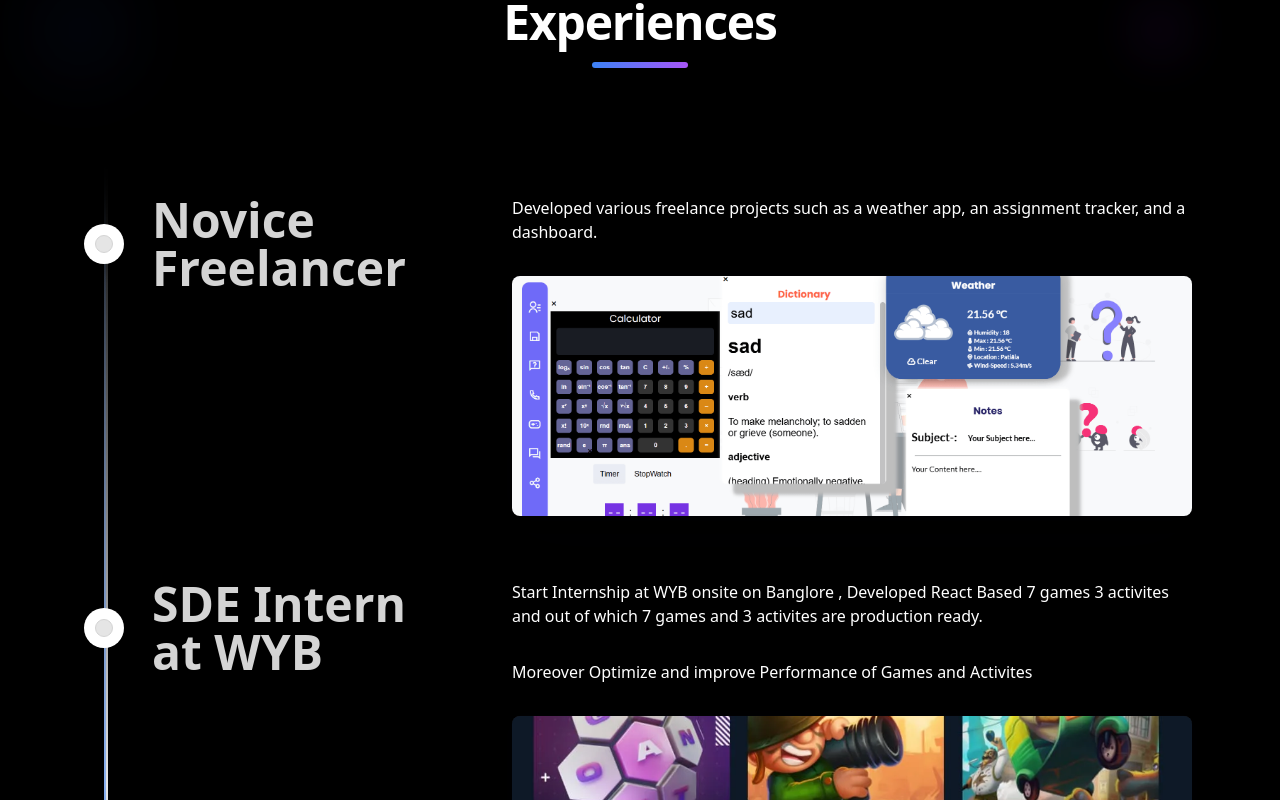
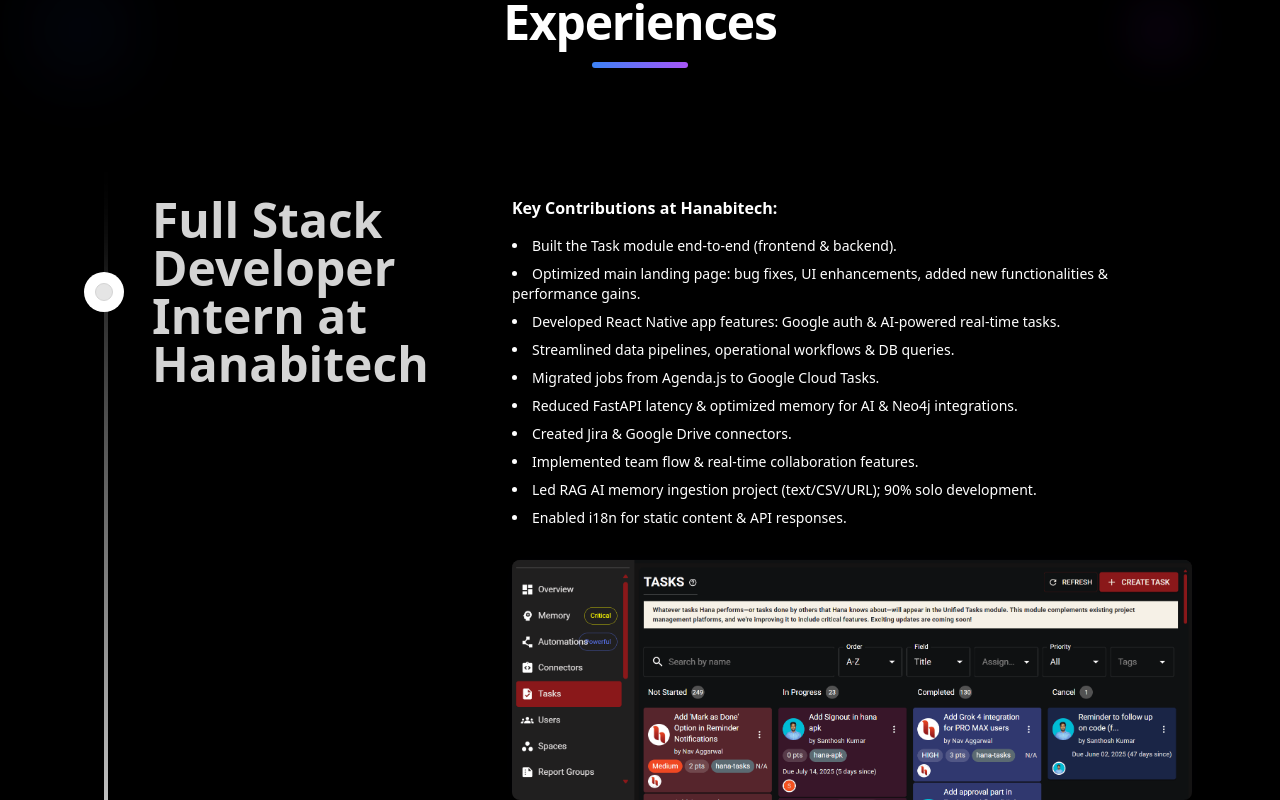
Before and after one commit to SagarKapoorin/Portfolio, a Next.js app: page / in a window 1280 px wide. Shown: the part 2000-2800 px from the top of the page. Built offline with nearby package versions, Linux system fonts and the light colour scheme; no server answers.

Commit message:
updated experience

```diff
--- a/src/components/Experience.tsx
+++ b/src/components/Experience.tsx
@@ -2,23 +2,34 @@
 import React from "react";
 import { Timeline } from "@/components/ui/timeline";
 import img1 from "@/assets/wyb.webp";
-import img2 from "@/assets/develop2.webp";
+import img2 from "@/assets/Hanabi.webp";
 import img3 from "@/assets/start.webp";
 
 export function Experience() {
   const data = [
     {
-      title: "Novice Freelancer",
+      title: "Full Stack Developer Intern at Hanabitech",
       content: (
         <div>
-          <p className="text-white dark:text-neutral-200 text-sm md:text-base font-normal mb-8">
-            Developed various freelance projects such as a weather app, an assignment tracker, and a dashboard.
+          <p className="text-white dark:text-neutral-200 text-sm md:text-base font-semibold mb-4">
+            Key Contributions at Hanabitech:
           </p>
+          <ul className="list-disc list-inside text-white dark:text-neutral-200 text-xs md:text-sm font-normal mb-8 space-y-2">
+            <li>Built the Task module end-to-end (frontend & backend).</li>
+            <li>Optimized main landing page: bug fixes, UI enhancements, added new functionalities & performance gains.</li>
+            <li>Developed React Native app features: Google auth & AI-powered real-time tasks.</li>
+            <li>Streamlined data pipelines, operational workflows & DB queries.</li>
+            <li>Migrated jobs from Agenda.js to Google Cloud Tasks.</li>
+            <li>Reduced FastAPI latency & optimized memory for AI & Neo4j integrations.</li>
+            <li>Created Jira & Google Drive connectors.</li>
+            <li>Implemented team flow & real-time collaboration features.</li>
+            <li>Led RAG AI memory ingestion project (text/CSV/URL); 90% solo development.</li>
+            <li>Enabled i18n for static content & API responses.</li>
+          </ul>
           <div className="flex flex-wrap mb-6">
-
             <Image
               src={img2.src}
-              alt="Work demo2"
+              alt="Hanabitech work preview"
               width={500}
               height={500}
               className="rounded-lg object-cover h-20 md:h-44 lg:h-60 w-full shadow-[0_0_24px_rgba(34,_42,_53,_0.06),_0_1px_1px_rgba(0,_0,_0,_0.05),_0_0_0_1px_rgba(34,_42,_53,_0.04),_0_0_4px_rgba(34,_42,_53,_0.08),_0_16px_68px_rgba(47,_48,_55,_0.05),_0_1px_0_rgba(255,_255,_255,_0.1)_inset]"
@@ -32,7 +43,7 @@
       content: (
         <div>
           <p className="text-white dark:text-neutral-200 text-sm md:text-base font-normal mb-8">
-            Start Internship at WYB onsite on Banglore , Developed React Based 7 games 3 activites and out of which 7 games and 3 activites are production ready.
+            Start Internship at WYB onsite on Banglore , Developed React Based 7 games 3 activites and out of which 5 games and 2 activites are production ready.
           </p>
           <p className="text-white dark:text-neutral-200 text-sm md:text-base font-normal mb-8">
            Moreover Optimize and improve Performance of Games and Activites
@@ -54,7 +65,7 @@
       content: (
         <div>
           <p className="text-white dark:text-neutral-200 text-sm md:text-base font-normal mb-4">
-            Started with MERN stack and CP in 2022 and go on hitting 1433 on Codeforce and 1836 on Leetcode
+            Started with MERN stack and CP in 2022 and go on hitting 1436 on Codeforce and 1931 on Leetcode
           </p>
 
           <div className="flex mb-6">
```
Also changed, not shown: src/assets/Hanabi.webp (added).
